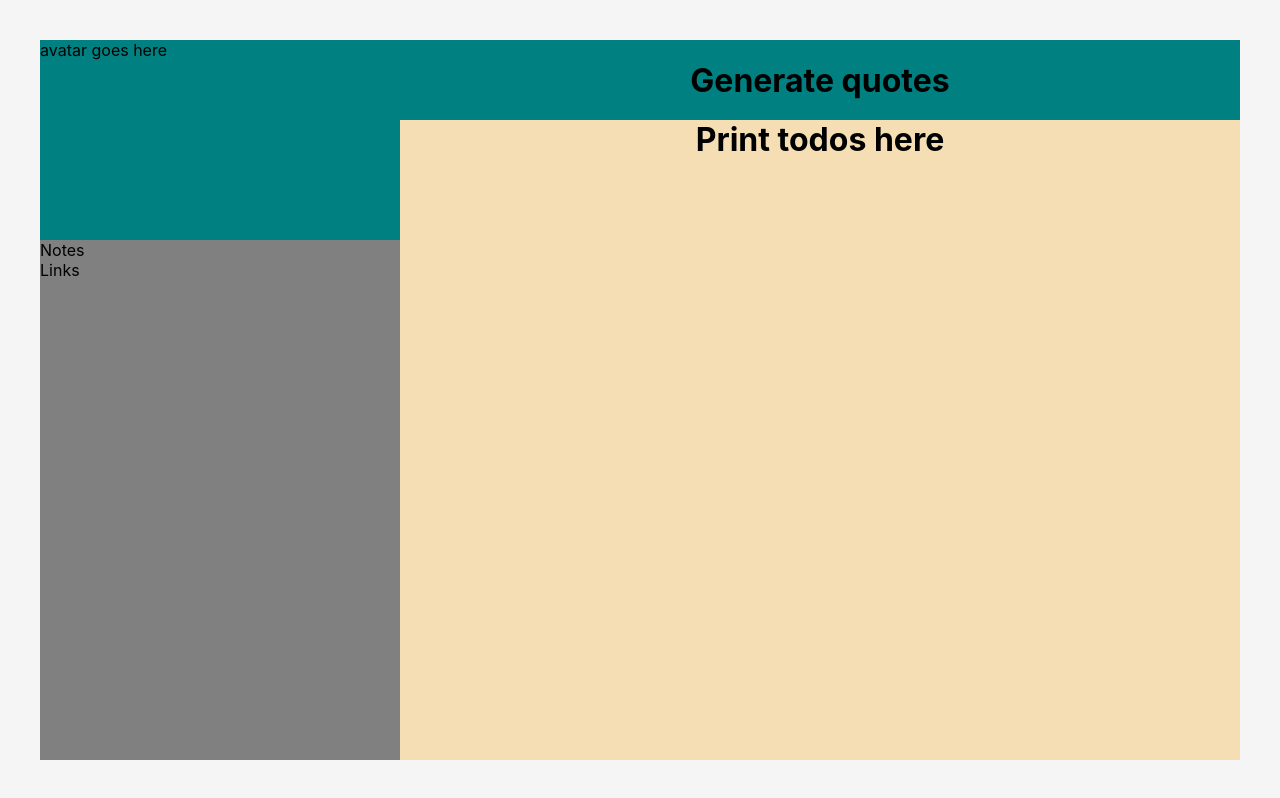
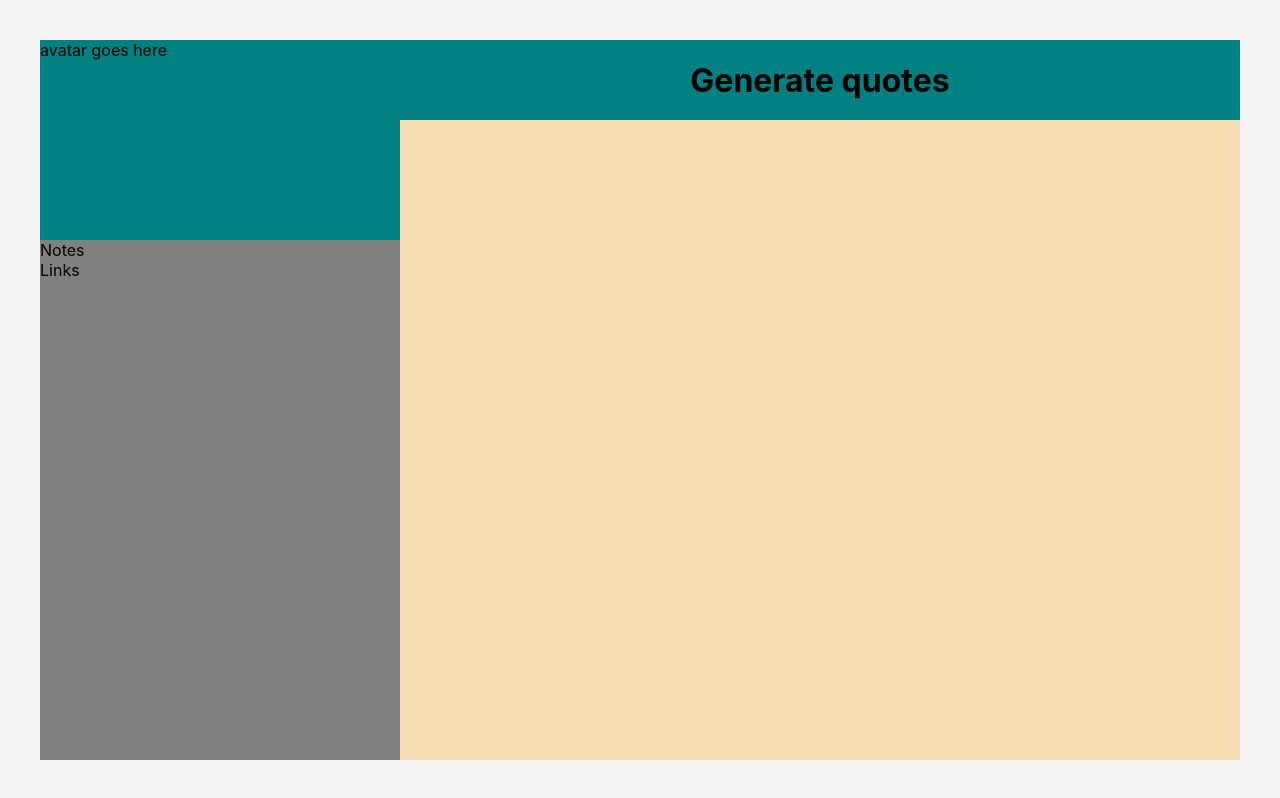
Before and after one commit to Bishesh58/react-todos, a React (Create React App) app: page / in a window 1280 px wide. Built offline with nearby package versions, Linux system fonts and the light colour scheme.

Commit message:
added wireframe

```diff
--- /dev/null
+++ b/src/Components/FormTodo.js
@@ -0,0 +1,11 @@
+import React from 'react'
+
+function FormTodo() {
+    return (
+        <div className="formTodo">
+
+        </div>
+    )
+}
+
+export default FormTodo
--- /dev/null
+++ b/src/Components/Todo.js
@@ -0,0 +1,12 @@
+import React from 'react';
+import './Todo.css';
+
+function Todo() {
+    return (
+        <div className='todo'>
+
+        </div>
+    )
+}
+
+export default Todo
--- a/src/Components/Todos.js
+++ b/src/Components/Todos.js
@@ -1,10 +1,15 @@
 import React from 'react';
 import './Todos.css';
+import './FormTodo';
+import './Todo';
+import FormTodo from './FormTodo';
+import Todo from './Todo';
 
 function Todos() {
     return (
         <div className="todos">
-            <h1>Print todos here</h1>
+            <FormTodo />
+            <Todo />
         </div>
     )
 }
```
Also changed, not shown: src/Components/FormTodo.css (added), src/Components/Todo.css (added), 1 other file (tests, documents, lock files or other folders).
